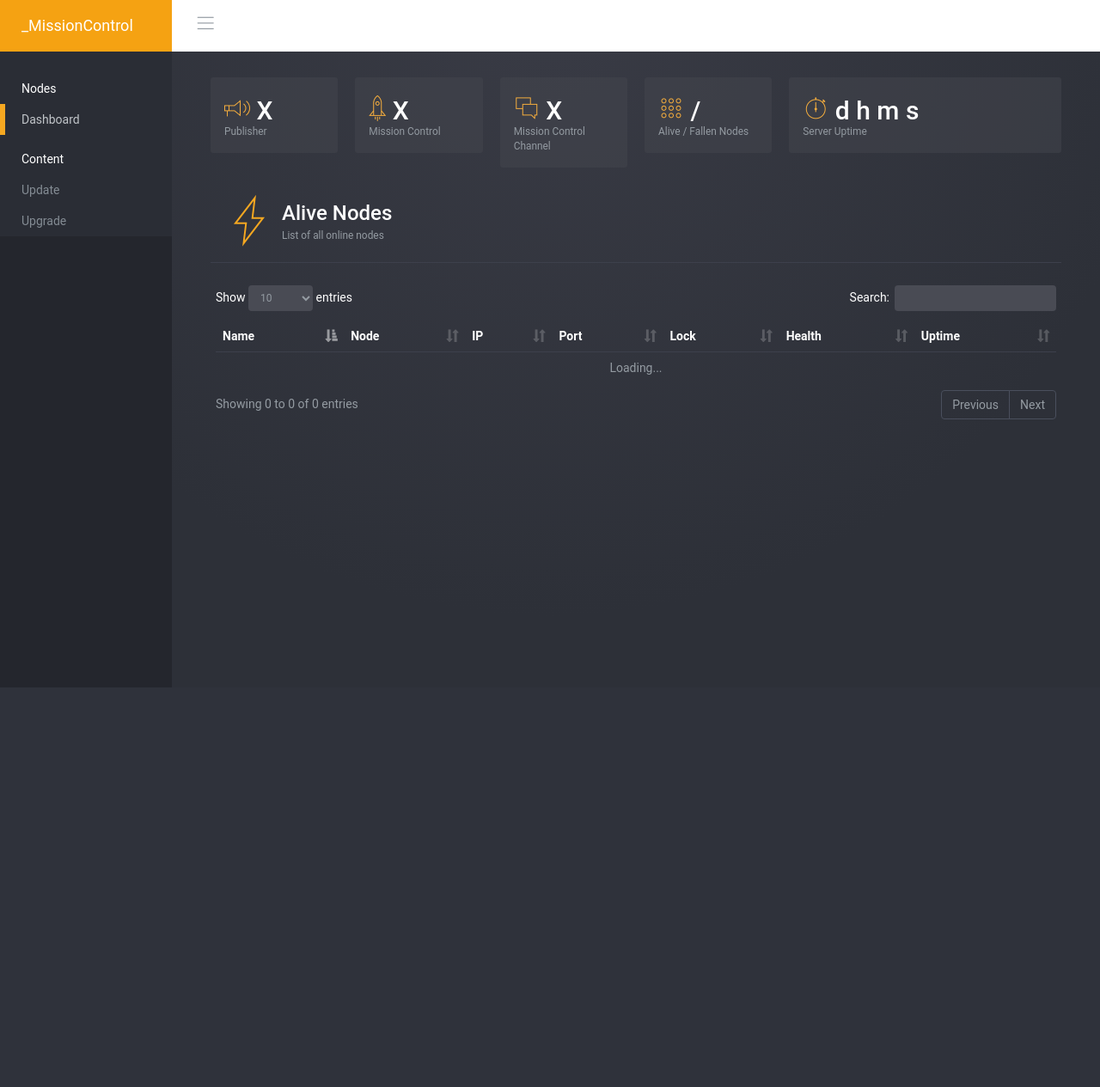
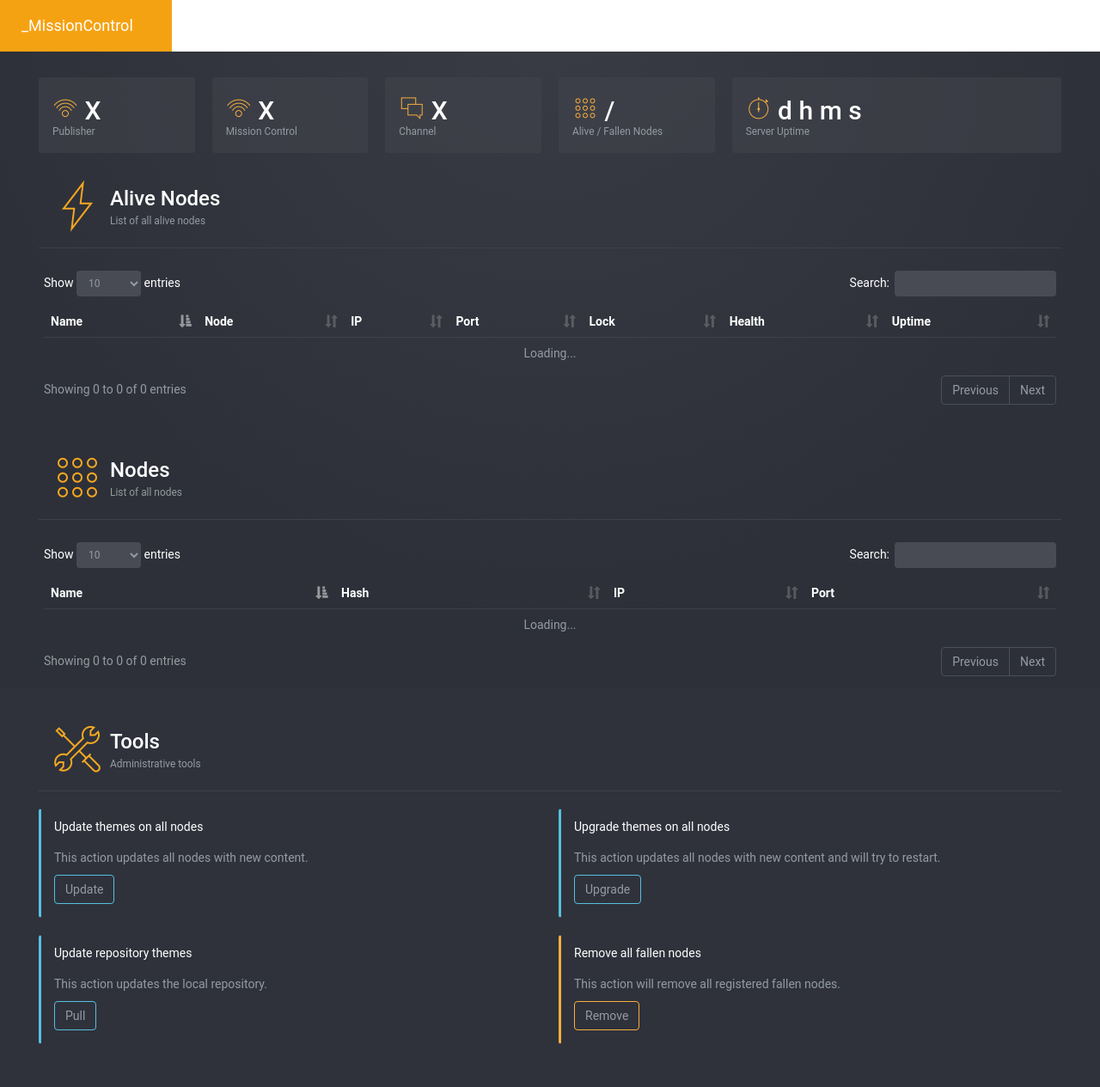
Before and after one commit to charlesbuchwald/sinthius-backend, a Python web app: template server/var/template/mission_control.html in a window 1280 px wide. Shown: the whole page at 86% size. Before the commit the page ends 800 px from the top, so only its background shows below. Run offline with Jinja, Linux system fonts and the light colour scheme; the template is opened without the code that fills it, so the values that code supplies are empty; some libraries are stand-ins or nearby versions.

Commit message:
UPD // Mission Control Dashboard (fixes)

```diff
--- a/server/var/public/static/css/style.css
+++ b/server/var/public/static/css/style.css
@@ -950,7 +950,7 @@ body {
 
 .content {
     margin-top: 60px;
-    margin-left: 200px;
+    /*margin-left: 200px;*/
     position: relative;
     padding: 30px;
     transition: margin-left 0.3s ease-out;
--- a/server/var/public/static/js/luna.js
+++ b/server/var/public/static/js/luna.js
@@ -83,31 +83,5 @@
 }.call(this, this));
 
 $(document).ready(function () {
-    $('.left-nav-toggle a').on('click', function (event) {
-        event.preventDefault();
-        $("body").toggleClass("nav-toggle");
-    });
-    $('.nav-second').on('show.bs.collapse', function () {
-        $('.nav-second.in').collapse('hide');
-    });
-    $('.panel-toggle').on('click', function (event) {
-        event.preventDefault();
-        var hpanel = $(event.target).closest('div.panel');
-        var icon = $(event.target).closest('i');
-        var body = hpanel.find('div.panel-body');
-        var footer = hpanel.find('div.panel-footer');
-        body.slideToggle(300);
-        footer.slideToggle(200);
-        icon.toggleClass('fa-chevron-up').toggleClass('fa-chevron-down');
-        hpanel.toggleClass('').toggleClass('panel-collapse');
-        setTimeout(function () {
-            hpanel.resize();
-            hpanel.find('[id^=map-]').resize();
-        }, 50);
-    });
-    $('.panel-close').on('click', function (event) {
-        event.preventDefault();
-        var hpanel = $(event.target).closest('div.panel');
-        hpanel.remove();
-    });
+
 });
--- a/server/var/template/home.html
+++ b/server/var/template/home.html
@@ -69,6 +69,9 @@
                 <a href="/api/nodes" target="_blank" class="list-group-item">
                     <span class="fa fa-link" aria-hidden="true">
                     </span>&nbsp;&nbsp;/api/nodes</a>
+                <a href="/api/nodes/cache" target="_blank" class="list-group-item">
+                    <span class="fa fa-link" aria-hidden="true">
+                    </span>&nbsp;&nbsp;/api/nodes/cache</a>
                 <a href="/api/nodes/alive" target="_blank" class="list-group-item">
                     <span class="fa fa-link" aria-hidden="true">
                     </span>&nbsp;&nbsp;/api/nodes/alive</a>
--- a/server/var/template/mission_control.html
+++ b/server/var/template/mission_control.html
@@ -3,8 +3,7 @@
 <head>
     <meta charset="utf-8">
     <meta http-equiv="X-UA-Compatible" content="IE=edge">
-    <meta name="viewport"
-          content="width=device-width, initial-scale=1, maximum-scale=1, user-scalable=no">
+    <meta name="viewport" content="width=device-width, initial-scale=1, maximum-scale=1, user-scalable=no">
     <title>_MissionControl (SINTHIUS)</title>
     <link rel="stylesheet" href="{{static_url('vendor/animate.css/animate.css')}}">
     <link rel="stylesheet" href="{{static_url('vendor/bootstrap/css/bootstrap.min.css')}}">
@@ -15,6 +14,9 @@
     <link rel="stylesheet" href="{{static_url('css/pe-icons/helper.css')}}">
     <link rel="stylesheet" href="{{static_url('css/stroke-icons/style.css')}}">
     <link rel="stylesheet" href="{{static_url('css/style.css')}}">
+
+    <!-- TODO(berna): change -->
+    <meta http-equiv="Refresh" content="60">
 </head>
 <body>
 
@@ -24,33 +26,13 @@
         <nav class="navbar navbar-default navbar-fixed-top">
             <div class="container-fluid">
                 <div class="navbar-header">
-                    <div id="mobile-menu">
-                        <div class="left-nav-toggle">
-                            <a href="#"><i class="stroke-hamburgermenu"></i></a>
-                        </div>
-                    </div>
                     <a class="navbar-brand" href="/a/mc">_MissionControl</a>
                 </div>
                 <div id="navbar" class="navbar-collapse collapse">
-                    <div class="left-nav-toggle">
-                        <a href=""><i class="stroke-hamburgermenu"></i></a>
-                    </div>
                     <ul class="nav navbar-nav navbar-right"></ul>
                 </div>
             </div>
         </nav>
-
-        <aside class="navigation">
-            <nav>
-                <ul class="nav luna-nav">
-                    <li class="nav-category">Nodes</li>
-                    <li class="active"><a href="/a/mc">Dashboard</a></li>
-                    <li class="nav-category">Content</li>
-                    <li><a href="#"> Update</a></li>
-                    <li><a href="#"> Upgrade</a></li>
-                </ul>
-            </nav>
-        </aside>
 
         <section class="content">
             <div class="container-fluid">
@@ -60,7 +42,7 @@
                         <div class="panel panel-filled">
                             <div class="panel-body">
                                 <h2 class="m-b-none">
-                                    <i class="pe pe-7s-speaker text-warning"></i> {{ 'Ok' if health['publisher'] else 'X' }}</h2>
+                                    <i class="pe pe-7s-signal text-warning"></i> {{ 'Ok' if health['publisher'] else 'X' }}</h2>
                                 <div class="small">Publisher</div>
                             </div>
                         </div>
@@ -69,7 +51,7 @@
                         <div class="panel panel-filled">
                             <div class="panel-body">
                                 <h2 class="m-b-none">
-                                    <i class="pe pe-7s-rocket text-warning"></i> {{ 'Ok' if health['mission_control'] else 'X' }}</h2>
+                                    <i class="pe pe-7s-signal text-warning"></i> {{ 'Ok' if health['mission_control'] else 'X' }}</h2>
                                 <div class="small">Mission Control</div>
                             </div>
                         </div>
@@ -79,7 +61,7 @@
                             <div class="panel-body">
                                 <h2 class="m-b-none">
                                     <i class="pe pe-7s-chat text-warning"></i> {{ 'Ok' if health['mission_control_channel'] else 'X' }}</h2>
-                                <div class="small">Mission Control Channel</div>
+                                <div class="small">Channel</div>
                             </div>
                         </div>
                     </div>
@@ -114,7 +96,7 @@
                             </div>
                             <div class="header-title">
                                 <h3 class="m-b-xs">Alive Nodes</h3>
-                                <small>List of all online nodes</small>
+                                <small>List of all alive nodes</small>
                             </div>
                         </div>
                         <hr>
@@ -145,6 +127,118 @@
                         </div>
                     </div>
                 </div>
+
+                <div class="row">
+                    <div class="col-lg-12">
+                        <div class="view-header">
+                            <div class="header-icon">
+                                <i class="pe page-header-icon pe-7s-keypad"></i>
+                            </div>
+                            <div class="header-title">
+                                <h3 class="m-b-xs">Nodes</h3>
+                                <small>List of all nodes</small>
+                            </div>
+                        </div>
+                        <hr>
+                    </div>
+                </div>
+
+                <div class="row">
+                    <div class="col-12">
+                        <div class="panel">
+                            <div class="panel-body">
+                                <div class="table-responsive">
+                                    <table id="nodes_table" class="table display" cellspacing="0" width="100%">
+                                        <thead>
+                                            <tr>
+                                                <th>Name</th>
+                                                <th>Hash</th>
+                                                <th>IP</th>
+                                                <th>Port</th>
+                                            </tr>
+                                        </thead>
+                                        <tbody></tbody>
+                                    </table>
+                                </div>
+                            </div>
+                        </div>
+                    </div>
+                </div>
+
+                <div class="row">
+                    <div class="col-lg-12">
+                        <div class="view-header">
+                            <div class="header-icon">
+                                <i class="pe page-header-icon pe-7s-tools"></i>
+                            </div>
+                            <div class="header-title">
+                                <h3 class="m-b-xs">Tools</h3>
+                                <small>Administrative tools</small>
+                            </div>
+                        </div>
+                        <hr>
+                    </div>
+                </div>
+
+                <div class="row">
+                    <div class="col-xs-6 col-lg-6">
+                        <div class="panel panel-c-info">
+                            <div class="panel-heading">
+                                Update themes on all nodes
+                            </div>
+                            <div class="panel-body">
+                                <p>This action updates all nodes with new content.</p>
+                                <button id="btnUpdate" class="btn btn-info" type="button">
+                                    <span class="bold">Update</span>
+                                </button>
+                            </div>
+                        </div>
+                    </div>
+
+                    <div class="col-xs-6 col-lg-6">
+                        <div class="panel panel-c-info">
+                            <div class="panel-heading">
+                                Upgrade themes on all nodes
+                            </div>
+                            <div class="panel-body">
+                                <p>This action updates all nodes with new content and will try to restart.</p>
+                                <button id="btnUpgrade" class="btn btn-info" type="button">
+                                    <span class="bold">Upgrade</span>
+                                </button>
+                            </div>
+                        </div>
+                    </div>
+
+                    <div class="col-xs-6 col-lg-6">
+                        <div class="panel panel-c-info">
+                            <div class="panel-heading">
+                                Update repository themes
+                            </div>
+                            <div class="panel-body">
+                                <p>This action updates the local repository.</p>
+                                <button id="btnUpdateRepository" class="btn btn-info" type="button">
+                                    <span class="bold">Pull</span>
+                                </button>
+                            </div>
+                        </div>
+                    </div>
+
+                    <div class="col-xs-6 col-lg-6">
+                        <div class="panel panel-c-warning">
+                            <div class="panel-heading">
+                                Remove all fallen nodes
+                            </div>
+                            <div class="panel-body">
+                                <p>This action will remove all registered fallen nodes.</p>
+                                <button id="btnRemoveFallenNodes" class="btn btn-warning" type="button">
+                                    <span class="bold">Remove</span>
+                                </button>
+                            </div>
+                        </div>
+                    </div>
+
+                </div>
+
             </div>
         </section>
     </div>
@@ -186,6 +280,39 @@
                 ]
             });
 
+            var nodes_table = $('#nodes_table').DataTable({
+                'ajax': {
+                    'url': '/api/nodes/cache',
+                    'dataSrc': 'response'
+                },
+                'columns': [
+                    {'data': 'name'},
+                    {'data': 'hash'},
+                    {'data': 'ip'},
+                    {'data': 'port'}
+                ]
+            });
+
+            $('#btnUpdate').on('click', function(event){
+                event.preventDefault();
+                $.getJSON('/a/mc/api/update', {}, function(r){});
+            });
+
+            $('#btnUpgrade').on('click', function(event){
+                event.preventDefault();
+                $.getJSON('/a/mc/api/upgrade', {}, function(r){});
+            });
+
+            $('#btnUpdateRepository').on('click', function(event){
+                event.preventDefault();
+                $.getJSON('/a/mc/api/git/pull', {}, function(r){});
+            });
+
+            $('#btnRemoveFallenNodes').on('click', function(event){
+                event.preventDefault();
+                $.getJSON('/a/mc/api/remove/fallen', {}, function(r){});
+            });
+
         });
     </script>
 
--- a/sinthius/web/base.py
+++ b/sinthius/web/base.py
@@ -469,7 +469,7 @@ class APIHandler(BaseHandler):
             chunk['error'] = {'message': message}
             if code is not None:
                 chunk['error']['code'] = code
-        if response:
+        if response is not None:
             chunk['response'] = response
         return chunk
 
--- a/sinthius_octopus/settings.py
+++ b/sinthius_octopus/settings.py
@@ -26,6 +26,7 @@ APPLICATION = 'sinthius_octopus.backend.base.SocketApplication'
 PULL_DELAY = 5  # in seconds
 PULL_RECONNECT_DELAY = 2  # in seconds
 PULL_CHECK_TIMES = 2
+FRONTEND_PATH = '{src}/frontend'
 
 HANDLERS = (
     'sinthius_octopus.backend.mission_control',
```
Also changed, not shown: sinthius_octopus/backend/base.py (+15 -0 lines), sinthius_octopus/backend/mission_control.py (+32 -0 lines), sinthius_octopus/backend/observer.py (+6 -3 lines).
